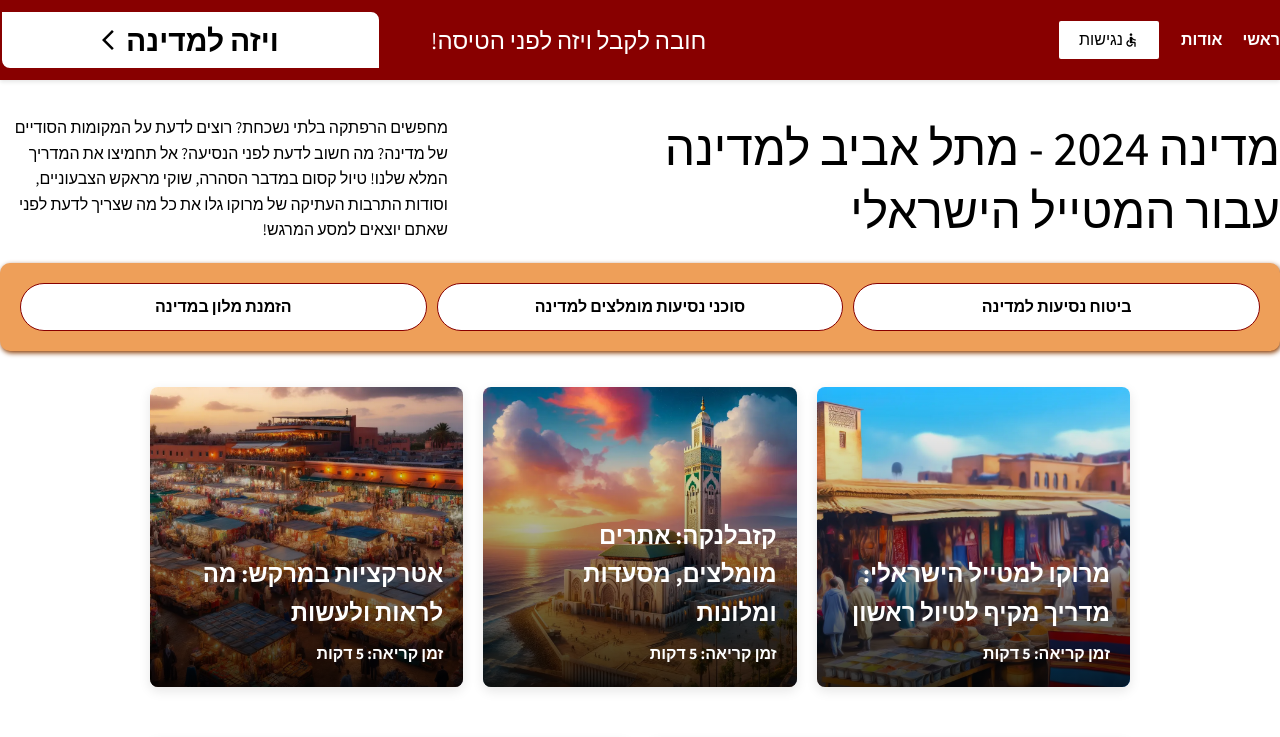
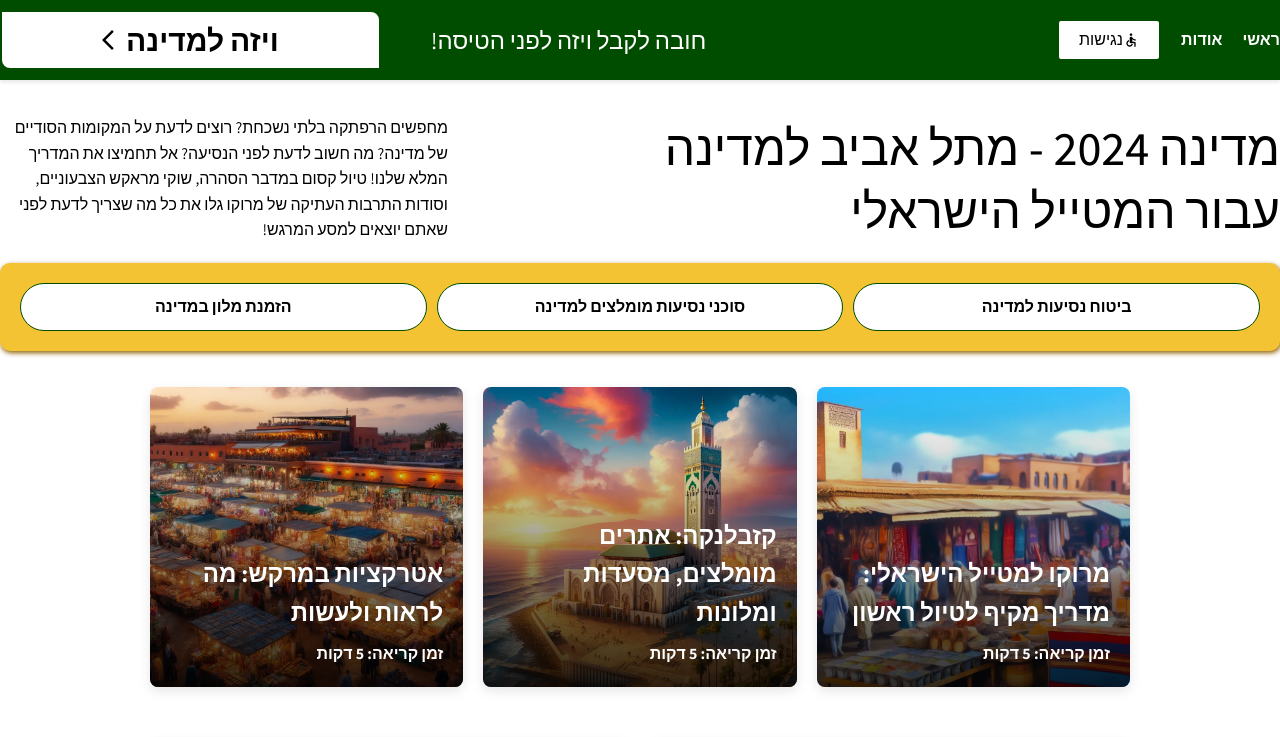
Before and after one commit to asa1412/moroccoil, a Next.js app: page / in a window 1280 px wide. Shown: the top 737 px of the page. Built offline with nearby package versions, Linux system fonts and the light colour scheme; a web font is replaced by a local one.

Commit message:
Updated site code from generic-site

```diff
--- a/src/styles/colors.css
+++ b/src/styles/colors.css
@@ -2,8 +2,8 @@
 :root {
 
   /* Base Theme Colors */
-  --color-primary: #bb262b;        /* Primary Color */
-  --color-complementary: #26bbb6;  /* Complementary Color */
-  --color-analogous: #bb6c26;      /* Analogous Color */
-  --color-triadic: #008800;        /* Triadic Color */
+  --color-primary: #208030;        /* Primary Color */
+  --color-complementary: #0090c0;  /* Complementary Color */
+  --color-analogous: #c09000;      /* Analogous Color */
+  --color-triadic: #00c030;        /* Triadic Color */
 }
```
